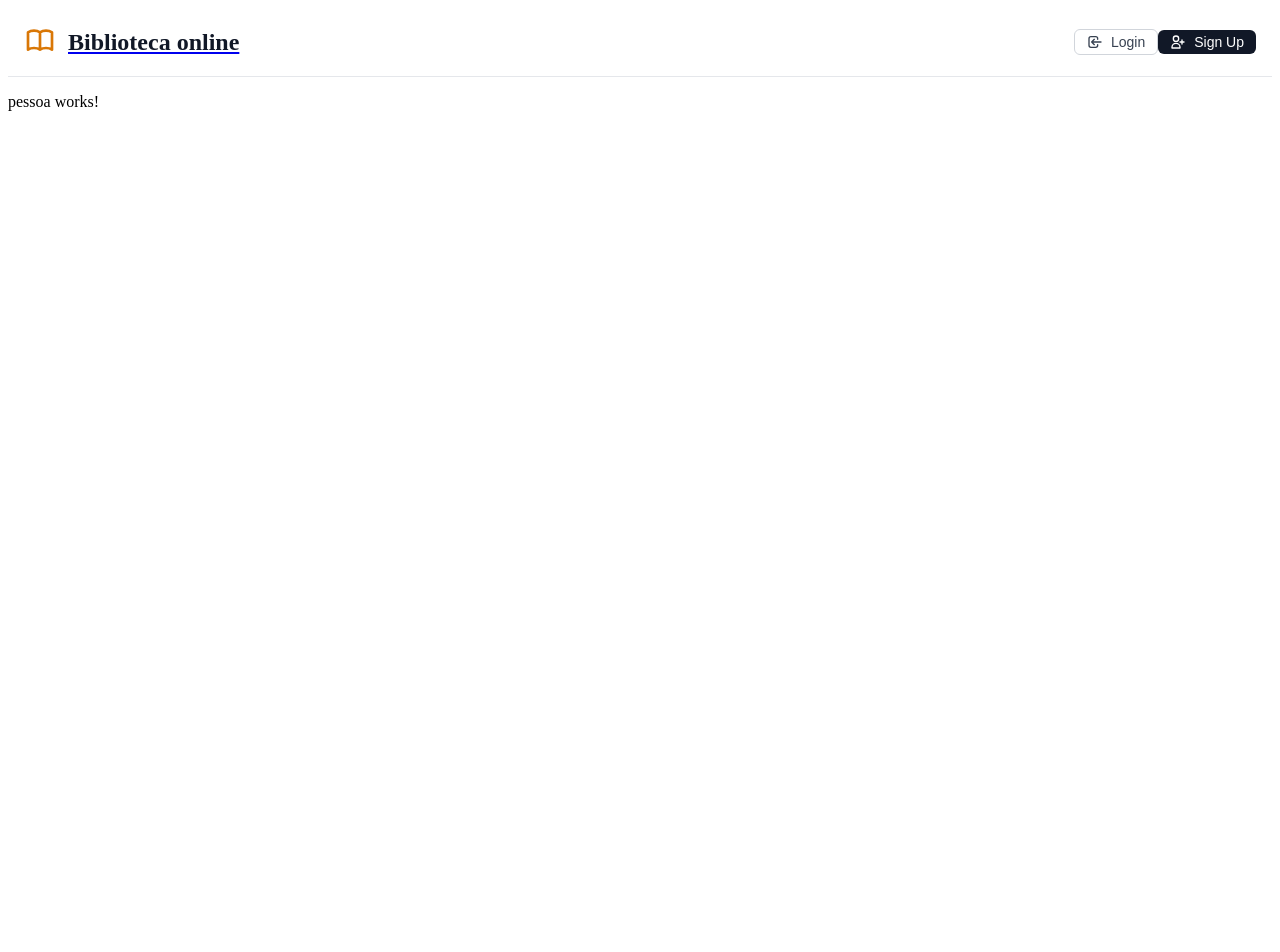
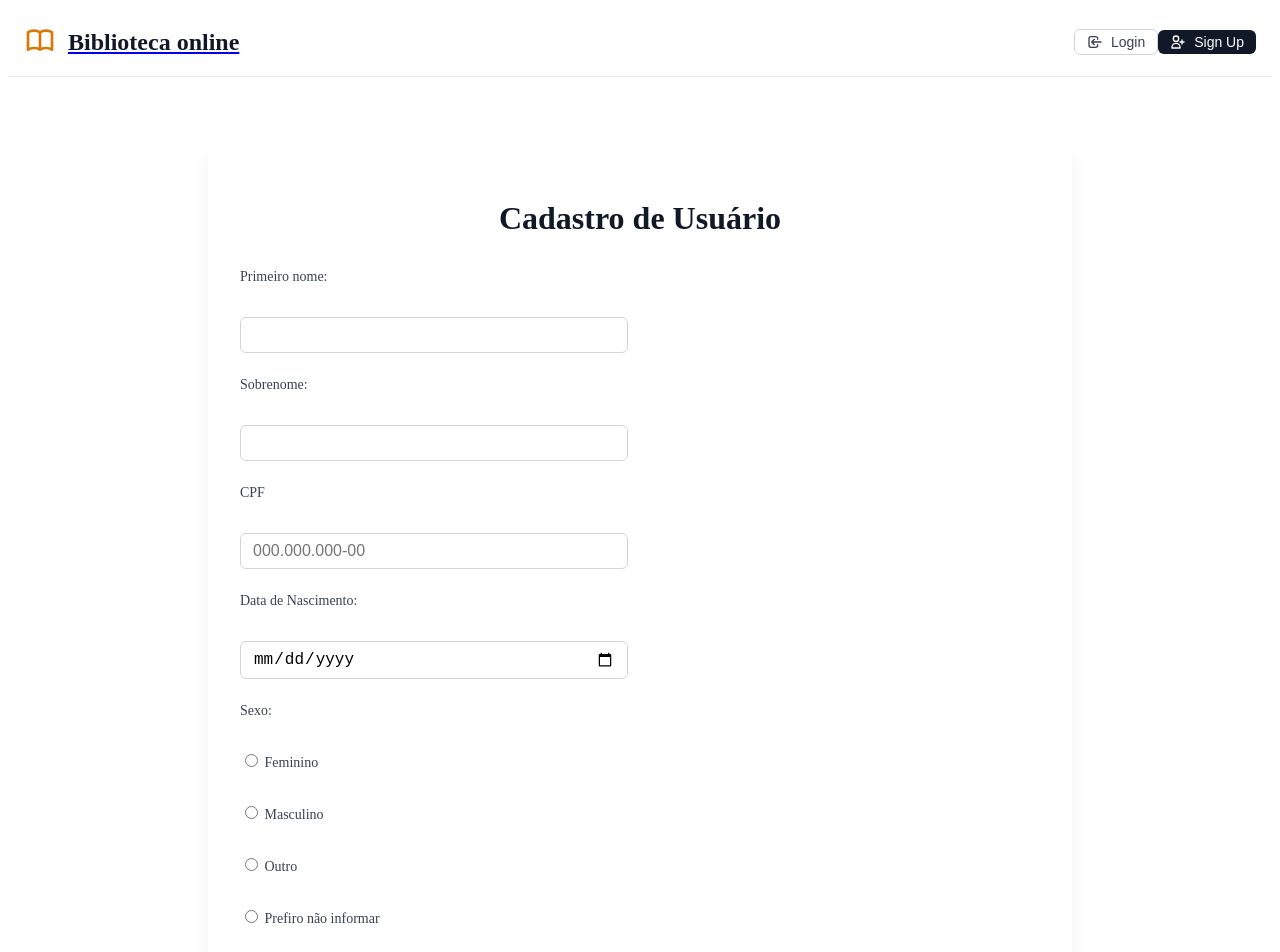
Before and after one commit to vynnyss/biblioteca-front, an Angular app: page /cadastro/pessoa in a window 1280 px wide. Shown: the top 952 px of the page. Before the commit the page ends 800 px from the top, so only its background shows below. Built offline with nearby package versions, Linux system fonts and the light colour scheme.

Commit message:
Alterações da tela de cadastro

```diff
--- a/src/app/components/cadastro/pessoa/pessoa.css
+++ b/src/app/components/cadastro/pessoa/pessoa.css
@@ -0,0 +1,142 @@
+/* Garante que o fundo ocupe toda a tela */
+html, body {
+  height: 100%;
+  margin: 0;
+  font-family: -apple-system, BlinkMacSystemFont, 'Segoe UI', Roboto, sans-serif;
+  line-height: 1.6;
+  color: #1f2937;
+  background: linear-gradient(135deg, #fef7cd 0%, #fed7aa 50%, #fecaca 100%);
+  background-color: #fef7cd; /* fallback para navegadores antigos */
+}
+
+/* Se quiser aplicar estilo ao componente raiz */
+app-root {
+  display: block;
+  min-height: 100vh;
+}
+
+/* Estilos da seção de cadastro */
+.cadastro-section {
+  max-width: 800px;
+  margin: 4rem auto;
+  background: rgba(255, 255, 255, 0.85);
+  backdrop-filter: blur(4px);
+  padding: 2rem;
+  border-radius: 0.75rem;
+  box-shadow: 0 10px 20px rgba(0, 0, 0, 0.05);
+}
+
+.cadastro-section h2 {
+  font-size: 2rem;
+  font-weight: bold;
+  color: #111827;
+  margin-bottom: 2rem;
+  text-align: center;
+}
+
+.cadastro-form {
+  display: grid;
+  grid-template-columns: 1fr 1fr;
+  gap: 1.5rem;
+}
+
+.cadastro-form .form-group {
+  display: flex;
+  flex-direction: column;
+}
+
+.cadastro-form label {
+  font-size: 0.875rem;
+  font-weight: 500;
+  color: #374151;
+  margin-bottom: 0.5rem;
+}
+
+.cadastro-form input[type="text"],
+.cadastro-form input[type="email"],
+.cadastro-form input[type="tel"],
+.cadastro-form input[type="password"],
+.cadastro-form input[type="date"] {
+  padding: 0.5rem 0.75rem;
+  border: 1px solid #d1d5db;
+  border-radius: 0.375rem;
+  font-size: 1rem;
+  outline: none;
+  transition: border-color 0.2s, box-shadow 0.2s;
+}
+
+.cadastro-form input:focus {
+  border-color: #d97706;
+  box-shadow: 0 0 0 3px rgba(217, 119, 6, 0.1);
+}
+
+.cadastro-form .full-width {
+  grid-column: span 2;
+}
+
+.sexo-group {
+  grid-column: span 2;
+  display: flex;
+  flex-wrap: wrap;
+  gap: 1rem;
+  margin-top: 0.5rem;
+}
+
+.sexo-group label {
+  display: flex;
+  align-items: center;
+  gap: 0.5rem;
+  font-size: 0.875rem;
+  color: #374151;
+}
+
+.cadastro-buttons {
+  grid-column: span 2;
+  display: flex;
+  justify-content: flex-end;
+  gap: 1rem;
+  margin-top: 2rem;
+}
+
+.cadastro-buttons .btn {
+  padding: 0.75rem 1.5rem;
+  font-size: 1rem;
+  border-radius: 0.375rem;
+  font-weight: 500;
+}
+
+.cadastro-buttons .btn-salvar {
+  background-color: #10b981;
+  color: white;
+  border: none;
+}
+
+.cadastro-buttons .btn-salvar:hover {
+  background-color: #059669;
+}
+
+.cadastro-buttons .btn-cancelar {
+  background-color: #ef4444;
+  color: white;
+  border: none;
+}
+
+.cadastro-buttons .btn-cancelar:hover {
+  background-color: #dc2626;
+}
+
+/* Responsivo */
+@media (max-width: 640px) {
+  .cadastro-form {
+    grid-template-columns: 1fr;
+  }
+
+  .sexo-group {
+    flex-direction: column;
+  }
+
+  .cadastro-buttons {
+    flex-direction: column;
+    align-items: stretch;
+  }
+}
--- a/src/app/components/cadastro/pessoa/pessoa.html
+++ b/src/app/components/cadastro/pessoa/pessoa.html
@@ -1 +1,128 @@
-<p>pessoa works!</p>
+<section class="cadastro-section">
+  <h2>Cadastro de Usuário</h2>
+
+  <form class="cadastro-form">
+    <label for="fname">Primeiro nome:</label><br>
+    <input type="text" id="fname" name="fname"><br>
+
+    <br>
+
+    <label for="Sobrenome">Sobrenome:</label><br>
+    <input type="text" id="Sobrenome" name="Sobrenome"><br>
+
+    <br>
+
+<label for="cpf">CPF</label><br>
+<input
+  type="text"
+  id="cpf"
+  name="cpf"
+  maxlength="14"
+  (input)="mascaraCPF($event)"
+  placeholder="000.000.000-00">
+
+
+
+    <br>
+
+    <label for="Data de nascimento">Data de Nascimento:</label><br>
+    <input type="date" id="Data de nascimento" name="Data de nascimento"><br>
+
+<label for="sexo">Sexo:</label><br>
+
+<label for="feminino">
+  <input type="radio" id="feminino" name="sexo" value="feminino">
+  Feminino
+</label><br>
+
+<label for="masculino">
+  <input type="radio" id="masculino" name="sexo" value="masculino">
+  Masculino
+</label><br>
+
+<label for="outro">
+  <input type="radio" id="outro" name="sexo" value="outro">
+  Outro
+</label><br>
+
+<label for="prefiro_nao_informar">
+  <input type="radio" id="prefiro_nao_informar" name="sexo" value="prefiro_nao_informar">
+  Prefiro não informar
+</label><br>
+
+
+    <label for="E-mail">E-mail:</label><br>
+    <input type="E-mail" id="e-mail" name="E-mail"><br>
+
+    <br>
+
+    <label for="Telefone">Telefone:</label><br>
+    <input type="tel" id="Telefone" name="Telefone"><br>
+
+    <br>
+
+    <label for="Endereço">Endereço:</label><br>
+    <input type="text" id="Endereço" name="Endereço"><br>
+
+    <br>
+
+    <label for="Número">Número:</label><br>
+    <input type="text" id="Numero" name="Número"><br>
+
+    <br>
+
+    <label for="Bairro">Bairro:</label><br>
+    <input type="text" name="bairro" maxlength="50" required><br>
+
+    <br>
+
+    <label for="Cidade">Cidade:</label><br>
+    <input type="text" name="cidade" maxlength="50" required><br>
+
+    <br>
+
+    <label for="Estado">Estado:</label><br>
+    <input type="text" name="Estado" maxlength="50" required><br>
+
+    <br>
+
+    <label for="CEP">CEP:</label><br>
+    <input type="text" name="cep" maxlength="9" placeholder="00000-000" required><br>
+
+    <br>
+
+
+
+    <div class="cadastro-buttons">
+      <button type="button" class="btn btn-cancelar" (click)="cancelar()">Cancelar</button>
+      <button type="submit" class="btn btn-salvar">Salvar</button>
+    </div>
+  </form>
+</section>
+
+<style>
+  .cadastro-buttons {
+    margin-top: 20px;
+    display: flex;
+    justify-content: center; /* Centraliza horizontalmente */
+    gap: 10px; /* Espaço entre os botões */
+  }
+
+  .btn {
+    padding: 10px 20px;
+    font-size: 16px;
+    cursor: pointer;
+  }
+
+  .btn-cancelar {
+    background-color: #ccc;
+    border: none;
+    color: #000;
+  }
+
+  .btn-salvar {
+    background-color: #4CAF50;
+    border: none;
+    color: white;
+  }
+</style>
--- a/src/app/components/cadastro/pessoa/pessoa.ts
+++ b/src/app/components/cadastro/pessoa/pessoa.ts
@@ -2,10 +2,41 @@ import { Component } from '@angular/core';
 
 @Component({
   selector: 'app-pessoa',
-  imports: [],
   templateUrl: './pessoa.html',
-  styleUrl: './pessoa.css'
+  styleUrls: ['./pessoa.css']
 })
 export class Pessoa {
 
+mascaraCPF(event: any): void {
+  const input = event.target;
+  let valor = input.value;
+
+  // Posição atual do cursor
+  const posInicial = input.selectionStart;
+
+  // Remove tudo que não for número
+  valor = valor.replace(/\D/g, '');
+
+  // Limita a 11 dígitos
+  if (valor.length > 11) {
+    valor = valor.slice(0, 11);
+  }
+
+  // Aplica a máscara
+  if (valor.length > 9) {
+    valor = valor.replace(/(\d{3})(\d{3})(\d{3})(\d{1,2})/, '$1.$2.$3-$4');
+  } else if (valor.length > 6) {
+    valor = valor.replace(/(\d{3})(\d{3})(\d{1,3})/, '$1.$2.$3');
+  } else if (valor.length > 3) {
+    valor = valor.replace(/(\d{3})(\d{1,3})/, '$1.$2');
+  }
+
+  // Atualiza o valor e reposiciona o cursor
+  input.value = valor;
+  input.setSelectionRange(posInicial, posInicial);
 }
+
+  cancelar() {
+    console.log('Ação de cancelar executada');
+  }
+}
--- a/src/app/components/home/home.ts
+++ b/src/app/components/home/home.ts
@@ -1,5 +1,6 @@
 import { Component } from '@angular/core';
 import { Header } from '../header/header';
+import { Funcionario } from '../cadastro/funcionario/funcionario';
 
 @Component({
   selector: 'app-home',
```
